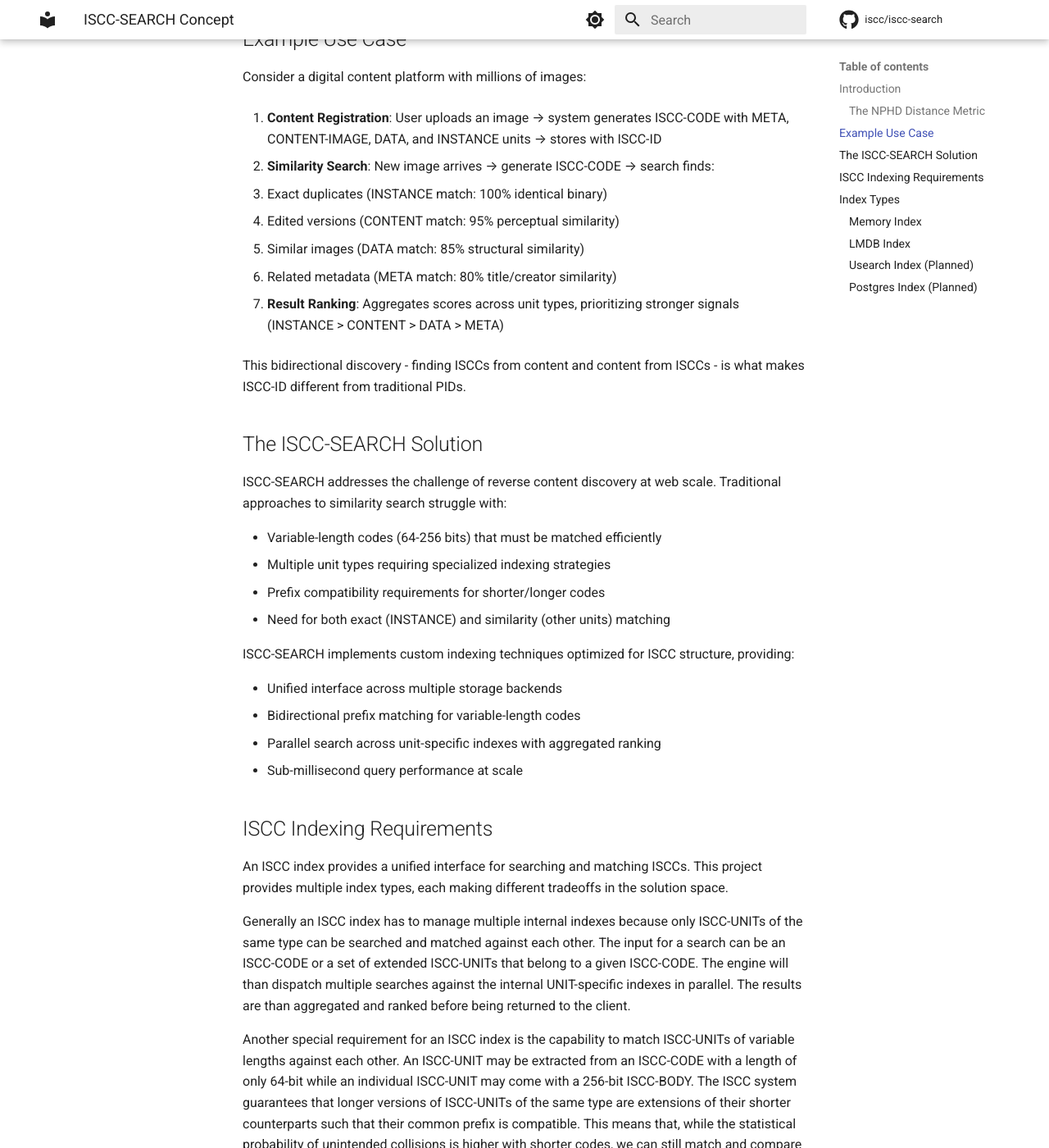
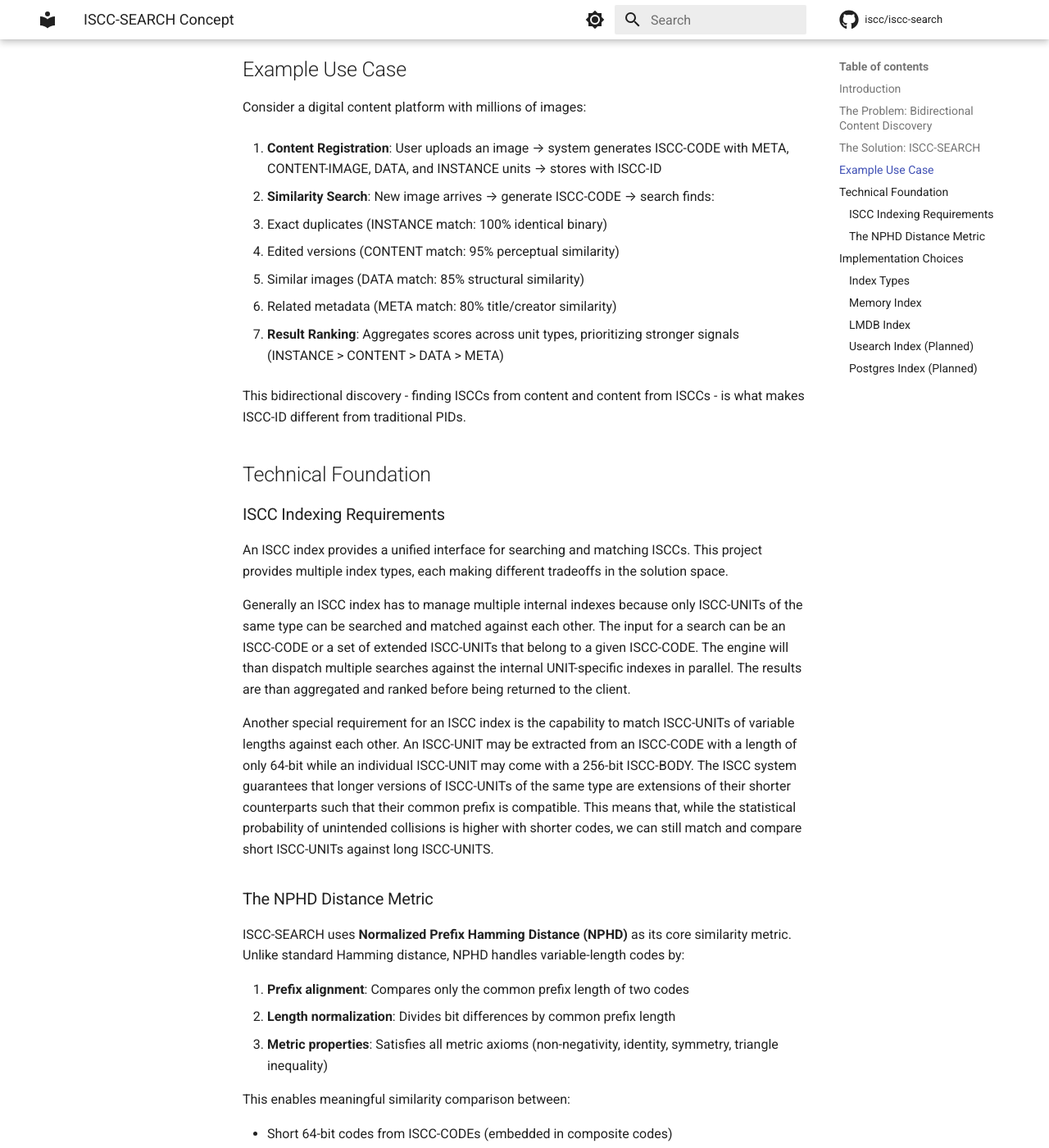
Before and after one commit to iscc/iscc-search, an MkDocs documentation site: the page built from docs/concept.md, in a window 1280 px wide and 1400 px high, scrolled down 1583 px. Shown: the whole window at 82% size. Built offline with MkDocs 1.6.1 and Material for MkDocs 9.7.7, drawn with Linux system fonts in a browser that asks for light colours; comment, search, counter and statistics services are not loaded; some of the changed lines change nothing that is shown; some of the changed text lies outside the part shown.

Commit message:
docs(concept): restructure document for improved logical flow
Reorganize content into clear narrative progression: Introduction →
Problem → Solution → Example → Technical Foundation → Implementation.
Create logical section hierarchy with "Technical Foundation" grouping
requirements and NPHD metric, and "Implementation Choices" covering
index types and architecture.

Add Getting Started section with quick installation and usage guide,
plus Related Documentation links for deeper exploration. Improve text
clarity in ISCC-UNIT descriptions.

The new structure guides readers from high-level concepts through
concrete examples to technical details, making the document accessible
to different audiences while maintaining comprehensive coverage.

```diff
--- a/docs/concept.md
+++ b/docs/concept.md
@@ -10,8 +10,9 @@ asset. We are distinguishing three broad categories of ISCCs: ISCC-UNITs, ISCC-C
 
 ISCC-CODEs are multi-component fingerprints derived from digital content. The individual components of an
 ISCC-CODE are called ISCC-UNITs. Each ISCC-UNIT uses a different algorithm such that in combination an ISCC-CODE
-identifies a digital asset using a multi-faceted approach. Some ISCC-UNIT algorithms are media-type specific
-such as text, image, audio or video others can work with any bitstream.
+identifies a digital asset using a multi-faceted approach. Some ISCC-UNIT are media-type specific and can only
+identify digital assets of a specific media type, such as text, image, audio, or video. Other UNTS can work with
+any bitstream.
 
 All algorithms, except for one, produce ISCC-UNITs that are similarity preserving binary codes (bit-vectors)
 that can match similar content based on hamming distance. The one exception is the Instance-Code, which is a
@@ -25,31 +26,31 @@ This is where the ISCC-ID comes into play. ISCC-IDs are PIDs that record who dec
 and where to find related metadata and services. ISCC-IDs issued by a distributed network of ISCC-HUBs and can
 be decoded to a microsecond timestamp and an identifier of the issuing HUB.
 
-But how are ISCC-IDs different from other PIDs? The difference is that traditional PIDs are unidirectional. They
-resolve PIDs to metadata, content, and services. The ISCC-ID is bidirectional such that you can discover PID(s)
-for some digital content by means of generating an ISCC-CODE and searching for ISCC-IDs issued for the same
-similar content.
+## The Problem: Bidirectional Content Discovery
 
-ISCC-SEARCH implements custom indexing techniques that are tailored to the structure of the ISCC and enable web
-scale content based reverse search.
+How are ISCC-IDs different from other PIDs? Traditional PIDs are unidirectional - they resolve PIDs to metadata,
+content, and services. The ISCC-ID is bidirectional, enabling you to discover PID(s) for digital content by
+generating an ISCC-CODE and searching for ISCC-IDs issued for the same or similar content.
 
-### The NPHD Distance Metric
+This reverse discovery capability creates unique indexing challenges that traditional approaches struggle to
+address efficiently at web scale.
 
-ISCC-SEARCH uses **Normalized Prefix Hamming Distance (NPHD)** as its core similarity metric. Unlike standard
-Hamming distance, NPHD handles variable-length codes by:
+## The Solution: ISCC-SEARCH
 
-1. **Prefix alignment**: Compares only the common prefix length of two codes
-2. **Length normalization**: Divides bit differences by common prefix length
-3. **Metric properties**: Satisfies all metric axioms (non-negativity, identity, symmetry, triangle inequality)
+ISCC-SEARCH addresses the challenge of reverse content discovery at web scale. Traditional approaches to
+similarity search struggle with:
 
-This enables meaningful similarity comparison between:
+- Variable-length codes (64-256 bits) that must be matched efficiently
+- Multiple unit types requiring specialized indexing strategies
+- Prefix compatibility requirements for shorter/longer codes
+- Need for both exact (INSTANCE) and similarity (other units) matching
 
-- Short 64-bit codes from ISCC-CODEs (embedded in composite codes)
-- Extended 256-bit ISCC-UNITs (standalone, high-precision)
-- Mixed-length codes in the same search operation
+ISCC-SEARCH implements custom indexing techniques optimized for ISCC structure, providing:
 
-Standard Hamming distance doesn't work here because it treats all bit differences equally regardless of vector
-length, producing incorrect similarity scores when comparing codes of different lengths.
+- Unified interface across multiple storage backends
+- Bidirectional prefix matching for variable-length codes
+- Parallel search across unit-specific indexes with aggregated ranking
+- Sub-millisecond query performance at scale
 
 ## Example Use Case
 
@@ -70,24 +71,9 @@ Consider a digital content platform with millions of images:
 This bidirectional discovery - finding ISCCs from content and content from ISCCs - is what makes ISCC-ID
 different from traditional PIDs.
 
-## The ISCC-SEARCH Solution
+## Technical Foundation
 
-ISCC-SEARCH addresses the challenge of reverse content discovery at web scale. Traditional approaches to
-similarity search struggle with:
-
-- Variable-length codes (64-256 bits) that must be matched efficiently
-- Multiple unit types requiring specialized indexing strategies
-- Prefix compatibility requirements for shorter/longer codes
-- Need for both exact (INSTANCE) and similarity (other units) matching
-
-ISCC-SEARCH implements custom indexing techniques optimized for ISCC structure, providing:
-
-- Unified interface across multiple storage backends
-- Bidirectional prefix matching for variable-length codes
-- Parallel search across unit-specific indexes with aggregated ranking
-- Sub-millisecond query performance at scale
-
-## ISCC Indexing Requirements
+### ISCC Indexing Requirements
 
 An ISCC index provides a unified interface for searching and matching ISCCs. This project provides multiple
 index types, each making different tradeoffs in the solution space.
@@ -105,7 +91,27 @@ the same type are extensions of their shorter counterparts such that their commo
 means that, while the statistical probability of unintended collisions is higher with shorter codes, we can
 still match and compare short ISCC-UNITs against long ISCC-UNITS.
 
-## Index Types
+### The NPHD Distance Metric
+
+ISCC-SEARCH uses **Normalized Prefix Hamming Distance (NPHD)** as its core similarity metric. Unlike standard
+Hamming distance, NPHD handles variable-length codes by:
+
+1. **Prefix alignment**: Compares only the common prefix length of two codes
+2. **Length normalization**: Divides bit differences by common prefix length
+3. **Metric properties**: Satisfies all metric axioms (non-negativity, identity, symmetry, triangle inequality)
+
+This enables meaningful similarity comparison between:
+
+- Short 64-bit codes from ISCC-CODEs (embedded in composite codes)
+- Extended 256-bit ISCC-UNITs (standalone, high-precision)
+- Mixed-length codes in the same search operation
+
+Standard Hamming distance doesn't work here because it treats all bit differences equally regardless of vector
+length, producing incorrect similarity scores when comparing codes of different lengths.
+
+## Implementation Choices
+
+### Index Types
 
 ISCC-SEARCH provides multiple index implementations through a unified protocol-based interface, allowing you to
 choose the right backend for your deployment:
```
